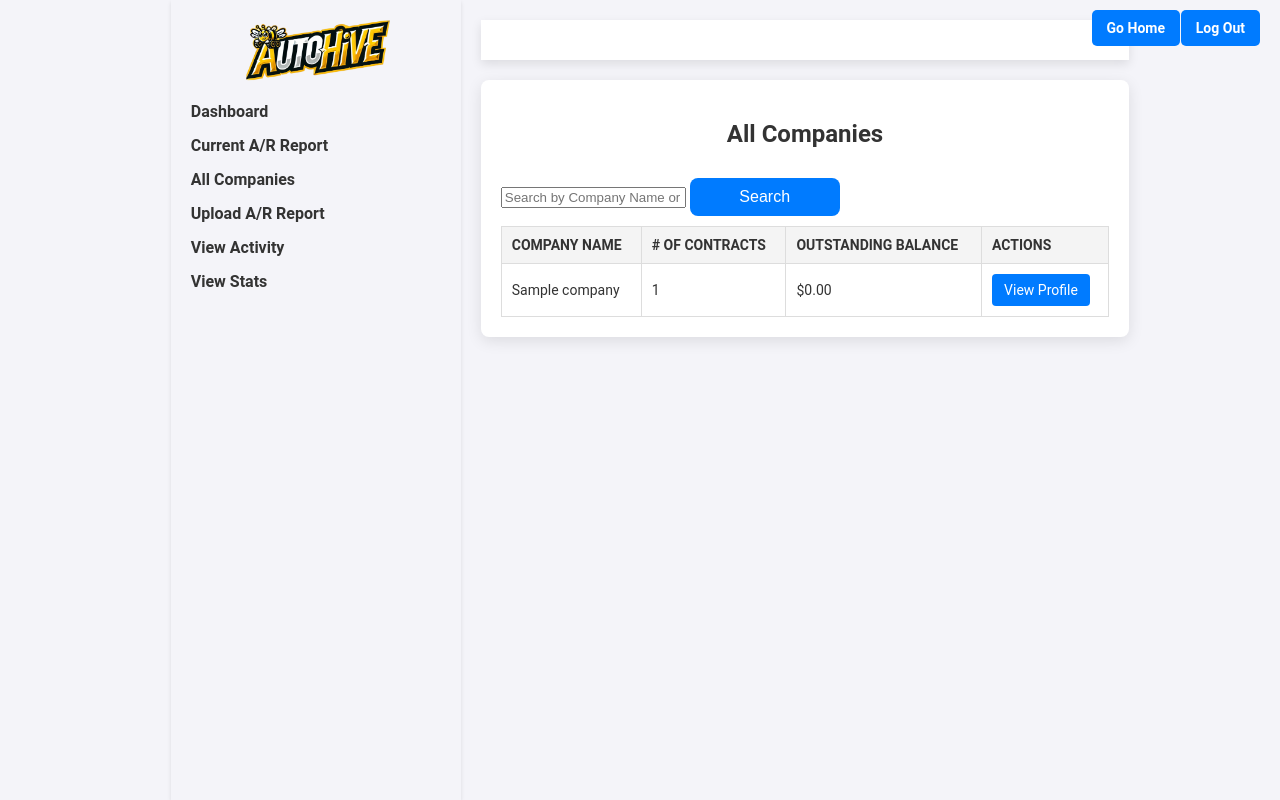
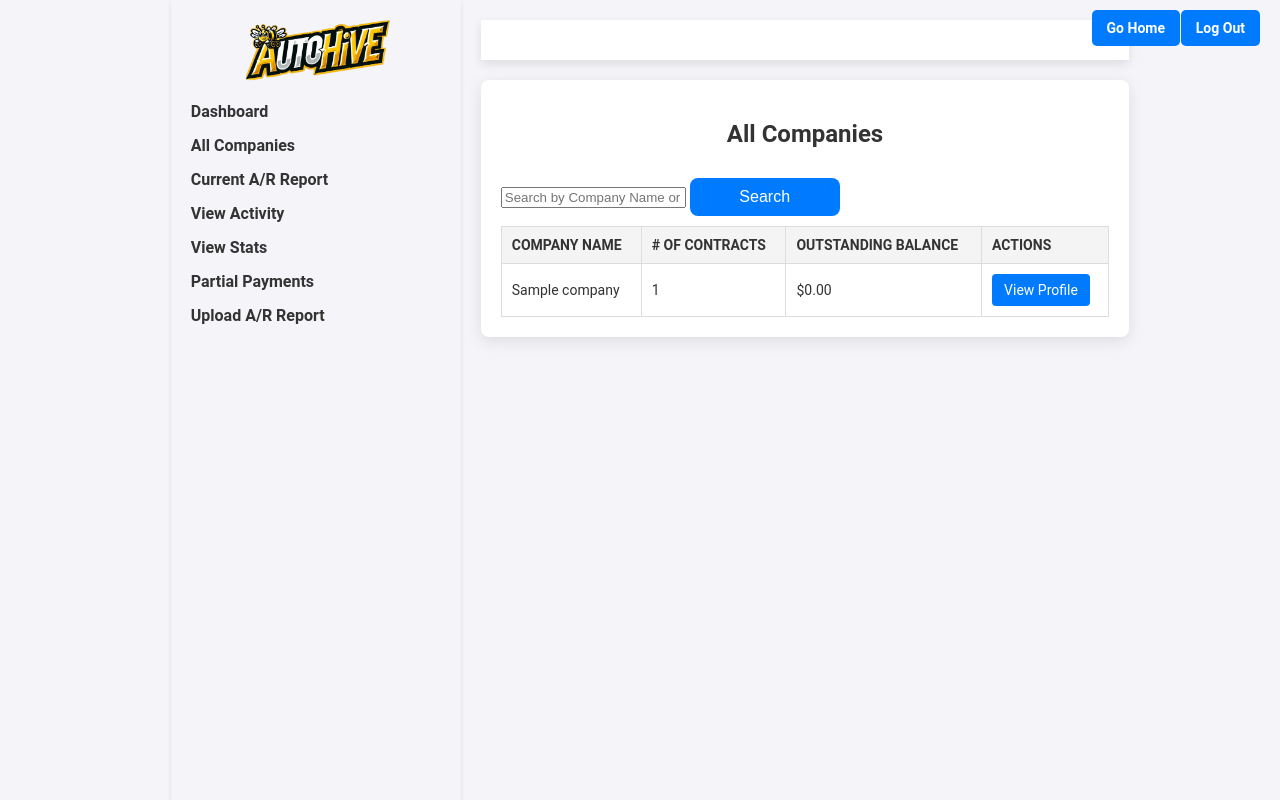
Before and after one commit to Ottermax-Bot/Autohive, a Flask app: page /all_companies in a window 1280 px wide. Run offline with Flask 3, Linux system fonts and the light colour scheme; the visitor is signed in with stand-in values (Sample User, id 1); tables that the repository leaves empty hold one stand-in row (values such as "Sample post").

Commit message:
Update base.html

```diff
--- a/templates/base.html
+++ b/templates/base.html
@@ -14,11 +14,12 @@
             <nav>
                 <ul>
                     <li><a href="/dashboard">Dashboard</a></li>
+                    <li><a href="/all_companies">All Companies</a></li>
                     <li><a href="/current_ar">Current A/R Report</a></li>
-                    <li><a href="/all_companies">All Companies</a></li>
-                    <li><a href="/upload_ar">Upload A/R Report</a></li>
                     <li><a href="/activity">View Activity</a></li>
                     <li><a href="/stats">View Stats</a></li>
+                    <li><a href="/partial_payments">Partial Payments</a></li>
+                    <li><a href="/upload_ar">Upload A/R Report</a></li>
                 </ul>
             </nav>
         </aside>
```
